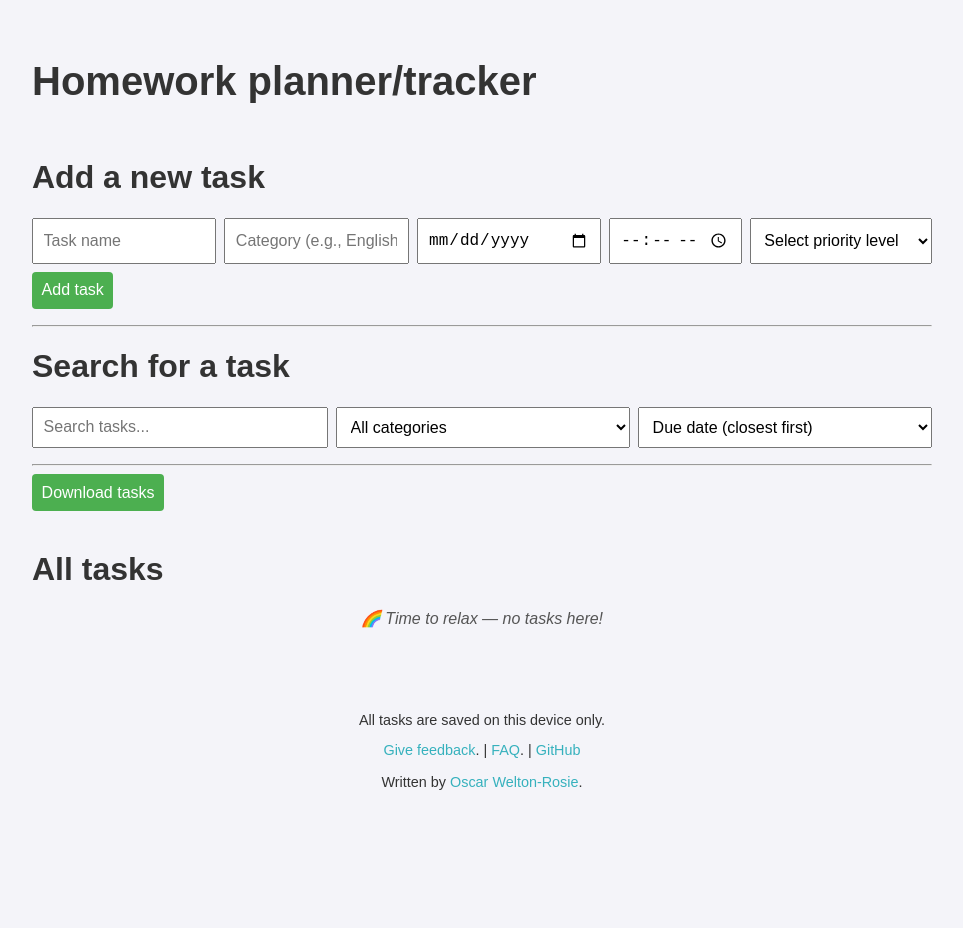
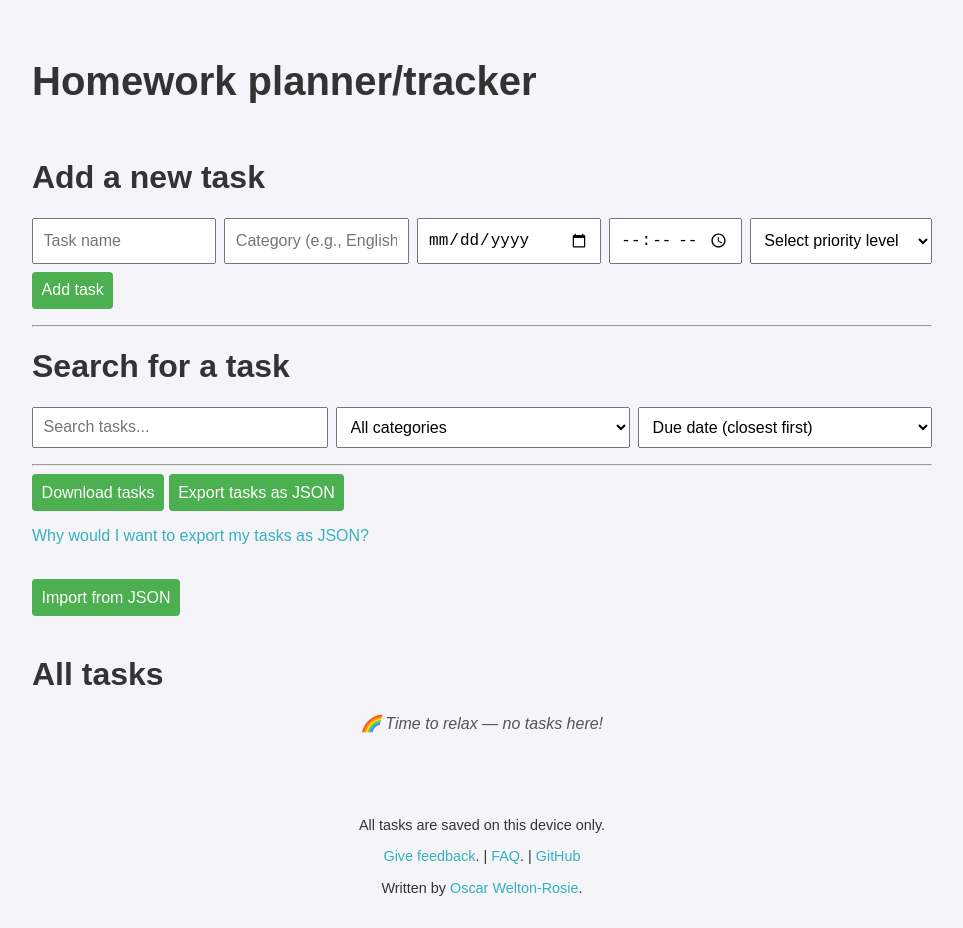
Before and after one commit to OWelton-Rosie/Taskifier, a plain HTML site: page src/index.html in a window 1280 px wide. Shown: the whole page, without its empty margins (158-1121 px from the left). Before the commit the page ends 822 px from the top, so only its background shows below. Drawn offline with Linux system fonts and the light colour scheme.

Commit message:
Update index.html

```diff
--- a/src/index.html
+++ b/src/index.html
@@ -72,6 +72,18 @@
 
     <hr>
     <button id="export-tasks">Download tasks</button>
+    <button id="export-json">Export tasks as JSON</button>
+
+    <div class="export-json-text">
+    <p><a href="./faq.html#json-import-export">Why would I want to export my tasks as JSON?</a></p>
+    </div>
+
+    <br>
+
+    <input type="file" id="import-json" accept=".json" style="display: none;">
+    <button id="import-json-btn">Import from JSON</button>
+
+
     <br><br>
     <h1>All tasks</h1>
 
```
